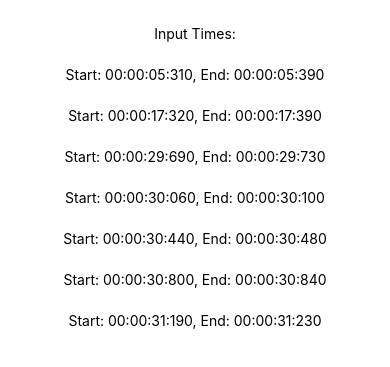
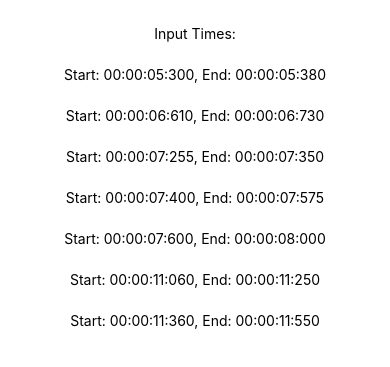
Before and after one commit to thelucky-owl/NPO-vibro-team-415, a React Native app: screen / in a window 390 px wide. Shown: the part 337-704 px from the top of the page. Built offline with nearby package versions, Linux system fonts and the light colour scheme.

Commit message:
Added more timecodes

```diff
--- a/App.js
+++ b/App.js
@@ -9,8 +9,38 @@ const Separator = () => {
 const App = () => {
   // Array of input time ranges
   const inputTimes = [
-    ['00:00:05:310', '00:00:05:390'],
+    //Intro
+    ['00:00:05:300', '00:00:05:380'],
+    // "Let's come together"
+    ['00:00:06:610', '00:00:06:730'],
+    ['00:00:07:255', '00:00:07:350'],
+    ['00:00:07:400', '00:00:07:575'],
+    ['00:00:07:600', '00:00:08:000'],
+
+    // "It's now or never"
+    ['00:00:11:060', '00:00:11:250'],
+    ['00:00:11:360', '00:00:11:550'],
+    ['00:00:11:670', '00:00:11:820'],
+    ['00:00:11:890', '00:00:12:040'],
+    ['00:00:12:100', '00:00:12:500'],
+
+    // "I love you all"
+    ['00:00:13:805', '00:00:13:880'],
+    ['00:00:13:950', '00:00:14:000'],
+    ['00:00:14:255', '00:00:14:330'],
+    ['00:00:14:410', '00:00:14:610'],
+
+    // Boom
     ['00:00:17:320', '00:00:17:390'],
+
+    ['00:00:23:300', '00:00:23:440'],
+    ['00:00:23:490', '00:00:23:630'],
+    ['00:00:23:850', '00:00:23:990'],
+    ['00:00:24:230', '00:00:24:370'],
+    ['00:00:24:600', '00:00:24:740'],
+    ['00:00:24:990', '00:00:25:130'],
+    ['00:00:25:350', '00:00:25:490'],
+    //Continue
     ['00:00:29:690', '00:00:29:730'],
     ['00:00:30:060', '00:00:30:100'],
     ['00:00:30:440', '00:00:30:480'],
```
Also changed, not shown: 1 other file (tests, documents, lock files or other folders).
